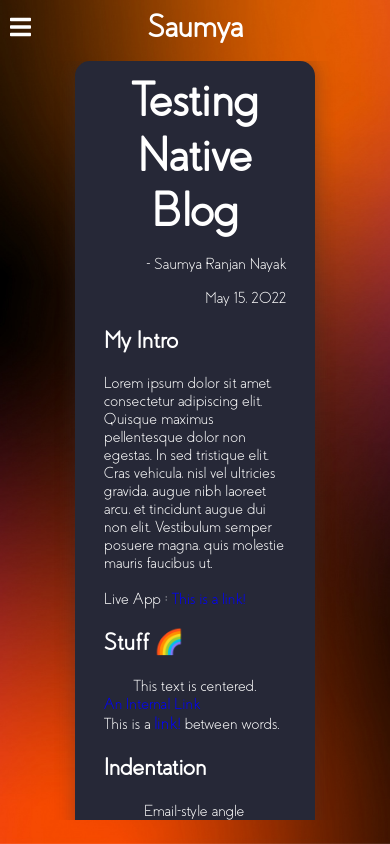
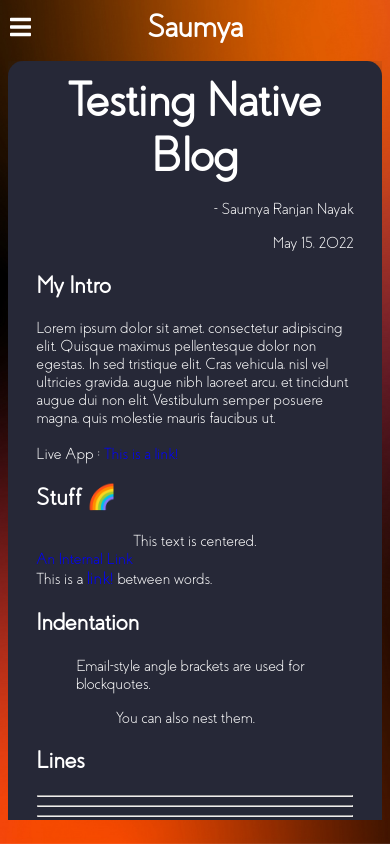
Before and after one commit to saumya66/HomeOnInternet, a Next.js app: page /blog/testing-native-blog in a window 390 px wide. Built offline with nearby package versions, Linux system fonts and the light colour scheme.

Commit message:
fixed blogs

```diff
--- a/styles/Blog.module.css
+++ b/styles/Blog.module.css
@@ -49,8 +49,15 @@
     background-color: var(--object-color);
     margin-top :1rem;
     color: var(--color-text-primary);
+
+}
+.blogCard:hover{
+    cursor: pointer
 }
 
+.blog::-webkit-scrollbar {
+    display: none;
+}
 .blogInfo{
     width: 65%;
     margin-right: 3%;
@@ -90,7 +97,13 @@
 }
 
 @media only screen and (max-width: 600px) {
+    .blog{
+        padding-left: 0%;
+        padding-right: 0%;
+    }
     .blogCard{
-        min-height:140px
+        width:100%;
+        min-height:140px;
     }
+
 }
```
